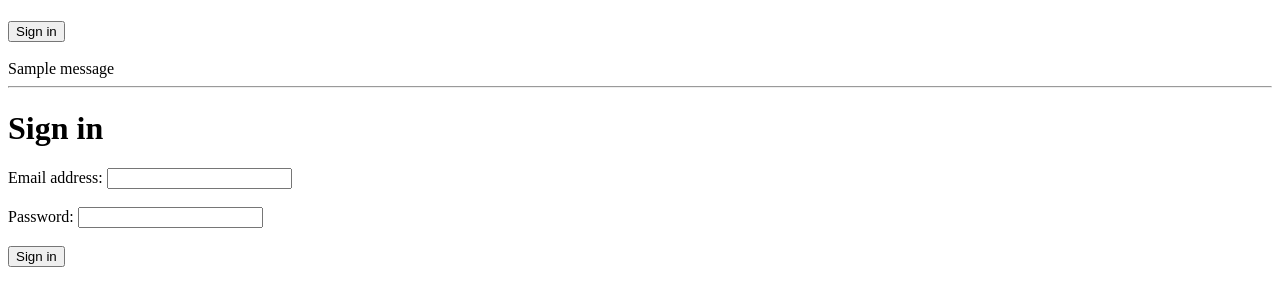
After one commit to cvlong/sfparks, a Flask app: page /login in a window 1280 px wide. The commit adds this page. Shown: the top 306 px of the page. Run offline with Flask 2, Linux system fonts and the light colour scheme; tables that the repository leaves empty hold one stand-in row (values such as "Sample post"); one stand-in notice (Sample message) is shown.

Commit message:
added user login/logout routes and forms

```diff
--- a/server.py
+++ b/server.py
@@ -1,17 +1,16 @@
 """SFparks."""
 
 from jinja2 import StrictUndefined
-
 from flask import Flask, render_template, redirect, request, flash, session
 from flask_debugtoolbar import DebugToolbarExtension
+from model import db, connect_to_db, User, Popos
 
-from model import db, connect_to_db, popos
-
+# from geocoding import [FUNCTION NAMES]
 
 app = Flask(__name__)
 
 # Required to use Flask sessions and the debug toolbar
-app.secret_key = "ABC"
+app.secret_key = "ABCDEF"
 
 # Raise an error for undefined variables in Jinja2
 app.jinja_env.undefined = StrictUndefined
@@ -19,9 +18,94 @@ app.jinja_env.undefined = StrictUndefined
 
 @app.route('/')
 def index():
-    """Homepage."""
+    """Homepage; render SF parks."""
 
-    return render_template('homepage.html')
+    parks = Popos.query.all()
+
+
+    return render_template('homepage.html',
+                            parks=parks)
+
+
+
+@app.route('/query')
+def query_parks():
+    """"""
+    # Query for park objects
+    parks = Popos.query.all()
+    print parks
+
+    origins_list = []
+
+    #
+    for item in parks:
+        origins_list.append(create_geojson_object(item))
+        print origins_list
+
+    # Query and get the parks
+    # Get back LIST of park objects
+    # Then loop thourgh that LIST
+    # And add geojson_iobjs to another list, or something else
+
+
+
+@app.route('/login', methods=['POST', 'GET'])
+def login():
+    """Show login form."""
+
+    return render_template('login.html')
+
+
+@app.route('/process-login', methods=['POST'])
+def process_login():
+    """Log in existing users; adds new users to database along with password."""
+
+    # Pull data from form
+    email = request.form.get("email")
+    password = request.form.get("password")
+
+    # select the user from the database who has the given email (if any)
+    user = User.query.filter_by(email=email).first()
+
+    if user == None:
+        # instantiate a user object with the information provided
+        user = User(email=email, password=password)
+
+        # add user to session and commit to database
+        db.session.add(user)
+        db.session.commit()
+
+        # set a cookie identifying the user; return to homepage
+        session['user_id'] = user.user_id
+
+        flash("You're logged in.")
+        return redirect('/')
+
+    else:
+        # check to see if password is correct
+        if password == user.password:
+            # set a cookie identifying the user; return to homepage
+            session['user_id'] = user.user_id
+
+            flash("You're logged in.")
+            return redirect('/')
+
+        else:  # if password does not match database
+            # flash message, stay on page
+
+            flash('Your password did not match. Please enter your information again.')
+            return redirect('/login')
+
+
+@app.route('/logout', methods=['POST'])
+def process_logout():
+    """Log user out."""
+
+    # remove user id from session
+    del session['user_id']
+
+    flash('You are now logged out.')
+    return redirect('/')
 
 
 ##############################################################################
--- a/templates/base.html
+++ b/templates/base.html
@@ -9,6 +9,24 @@
 <body>
   <h1></h1>
 
+  {% if "user_id" in session %}
+    <form action="/logout" method='POST'>
+        <input type='submit' value='Sign out'>
+    </form>
+  {% else %}
+    <form action="/login" method='POST'>
+        <input type='submit' value='Sign in'>
+    </form>
+  {% endif %}
+
+
+
+  <br>
+  {% for message in get_flashed_messages() %}
+    {{ message }}
+  {% endfor %}
+  <hr>
+
   {% block content %}BODY CONTENT{% endblock %}
 
   <footer></footer>
--- /dev/null
+++ b/templates/login.html
@@ -0,0 +1,19 @@
+{% extends 'base.html' %}
+{% block content %}
+
+<h1>Sign in</h1>
+
+<form action='/process-login' method='POST'>
+    <div>
+        <label for='field-email'>Email address: </label>
+            <input type='text' name='email' id='field-email'>
+        <br><br>
+        <label for='field-password'>Password: </label>
+            <input type='text' name='password' id='field-password'>
+        <br><br>
+            <input type='submit' value='Sign in'>
+    </div>
+</form>
+
+
+{% endblock %}
```
